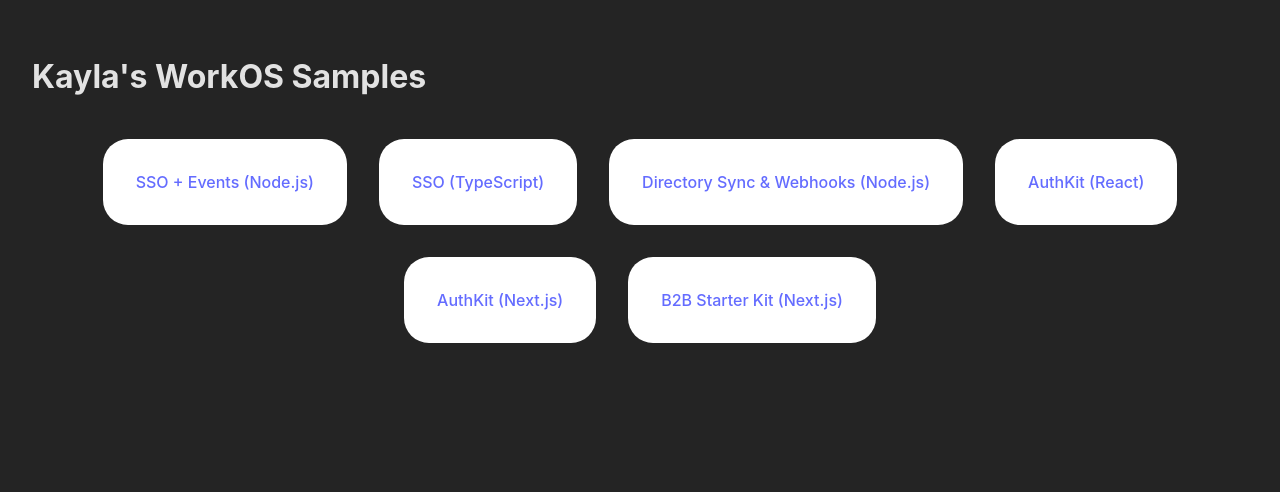
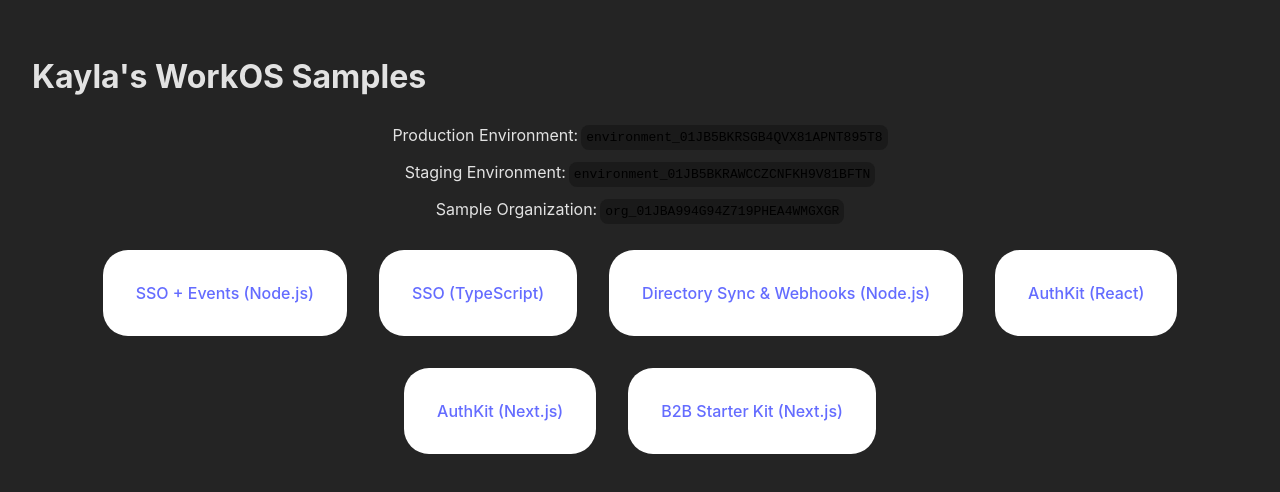
Before and after one commit to kaylagordon/workos-samples, a React (Vite) app: page / in a window 1280 px wide. Shown: the top 492 px of the page. Built offline with nearby package versions, Linux system fonts and the light colour scheme.

Commit message:
Add dashboard data

```diff
--- a/src/App.jsx
+++ b/src/App.jsx
@@ -1,6 +1,7 @@
 import Tile from './Tile'
+import Profile from './Profile'
 import appsData from './appsData'
-
+import dashboardData from './dashboardData'
 
 function App() {
 
@@ -10,14 +11,23 @@
     })
   }
 
+  const renderDashboardInfo = () => {
+    return dashboardData.map(item => {
+      return <Profile dashInfo={item}/>
+    })
+  }
+
   return (
     <main>
       <header>
       <h1>Kayla's WorkOS Samples</h1>
       </header>
-      <nav>
+      <section className='profile'>
+        {renderDashboardInfo()}
+      </section>
+      <section className='tiles'>
         {renderTiles()}
-      </nav>
+      </section>
     </main>
   )
 }
--- /dev/null
+++ b/src/Profile.jsx
@@ -0,0 +1,16 @@
+function Profile( { dashInfo }) {
+  const { name, valueToCopy } = dashInfo;
+
+  const copyInfo = () => {
+    navigator.clipboard.writeText(valueToCopy);
+  }
+
+  return (
+    <section className='profile-line-items'>
+      <label>{name}:</label>
+      <button className='profile-copy-button' onClick={copyInfo}>{`${valueToCopy}`}</button>
+    </section>
+  )
+}
+
+export default Profile;
--- /dev/null
+++ b/src/dashboardData.js
@@ -0,0 +1,16 @@
+const dashboardData = [
+  {
+    name: 'Production Environment',
+    valueToCopy: 'environment_01JB5BKRSGB4QVX81APNT895T8'
+  },
+  {
+    name: 'Staging Environment',
+    valueToCopy: 'environment_01JB5BKRAWCCZCNFKH9V81BFTN'
+  },
+  {
+    name: 'Sample Organization',
+    valueToCopy: 'org_01JBA994G94Z719PHEA4WMGXGR'
+  },
+]
+
+export default dashboardData;
--- a/src/index.css
+++ b/src/index.css
@@ -29,13 +29,6 @@
   min-height: 100vh;
 }
 
-section {
-  display: flex;
-  place-items: center;
-  height: 75vh;
-  margin: 1em;
-}
-
 h1 {
   font-size: 2em;
 }
@@ -54,11 +47,8 @@
 
 button:hover {
   border-color: #646cff;
-}
-
-button:focus,
-button:focus-visible {
-  outline: 4px auto -webkit-focus-ring-color;
+  filter: drop-shadow(0 0 2em #61dafbaa);
+  filter: drop-shadow(0 0 2em #646cffaa);
 }
 
 #root {
@@ -75,7 +65,7 @@
   align-items: center;
 }
 
-nav {
+.tiles {
   display: flex;
   justify-content: center;
   align-items: center;
@@ -90,10 +80,20 @@
   margin: 1em;
 }
 
-.tile:hover {
-  filter: drop-shadow(0 0 2em #646cffaa);
+.profile {
+  display: flex;
+  flex-direction: column;
 }
 
-.tile.react:hover {
-  filter: drop-shadow(0 0 2em #61dafbaa);
+.profile-line-items {
+  margin-bottom: 10px;
 }
+
+label {
+  margin-right: 3px;
+}
+
+.profile-copy-button {
+  padding: 4px;
+  font-family: monospace;
+}
```
Also changed, not shown: 1 other file (tests, documents, lock files or other folders).
